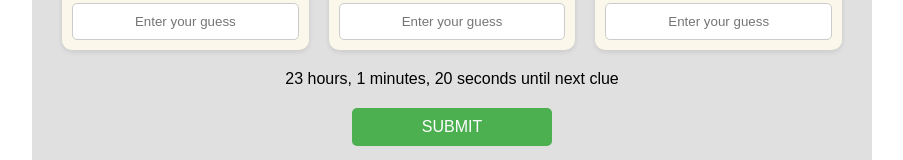
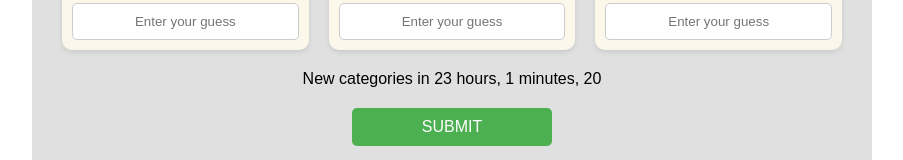
Before and after one commit to aschneidman28/caterpillar-game-react, a React (Create React App) app: page / in a window 1280 px wide. Shown: the part 417-577 px from the top of the page, without its empty margins (188-1091 px from the left). Built offline with nearby package versions, Linux system fonts and the light colour scheme.

Commit message:
Multiple updates to change the game from weekly

```diff
--- a/src/caterpillar-game-react.tsx
+++ b/src/caterpillar-game-react.tsx
@@ -1,7 +1,7 @@
 import React, { useState, useEffect } from 'react';
 
 // Import the JSON data
-import weeklyClues from './weekly-clues.json';
+import dailyClues from './daily-clues.json';
 
 interface Clue {
   name: string;
@@ -20,12 +20,12 @@ const CaterpillarGame: React.FC = () => {
   const [countdown, setCountdown] = useState("");
 
   useEffect(() => {
-    setCategories(weeklyClues.categories);
+    setCategories(dailyClues.categories);
 
     const intervalId = setInterval(() => {
       const now = new Date();
       const easternTime = new Date(now.toLocaleString("en-US", { timeZone: "America/New_York" }));
-      if (easternTime.getHours() === 20 && currentDay < weeklyClues.categories[0].clues.length) {
+      if (easternTime.getHours() === 20 && currentDay < dailyClues.categories[0].clues.length) {
         setCurrentDay(prevDay => prevDay + 1);
       }
 
@@ -40,7 +40,7 @@ const CaterpillarGame: React.FC = () => {
       const minutes = Math.floor(diff / 1000 / 60) % 60;
       const seconds = Math.floor(diff / 1000) % 60;
 
-      setCountdown(`${hours} hours, ${minutes} minutes, ${seconds} seconds until next clue`);
+      setCountdown(`New categories in ${hours} hours, ${minutes} minutes, ${seconds}`);
     }, 1000); // Check every second
 
     return () => clearInterval(intervalId); // Clean up on unmount
```
Also changed, not shown: src/daily-clues.json (renamed from src/weekly-clues.json).
